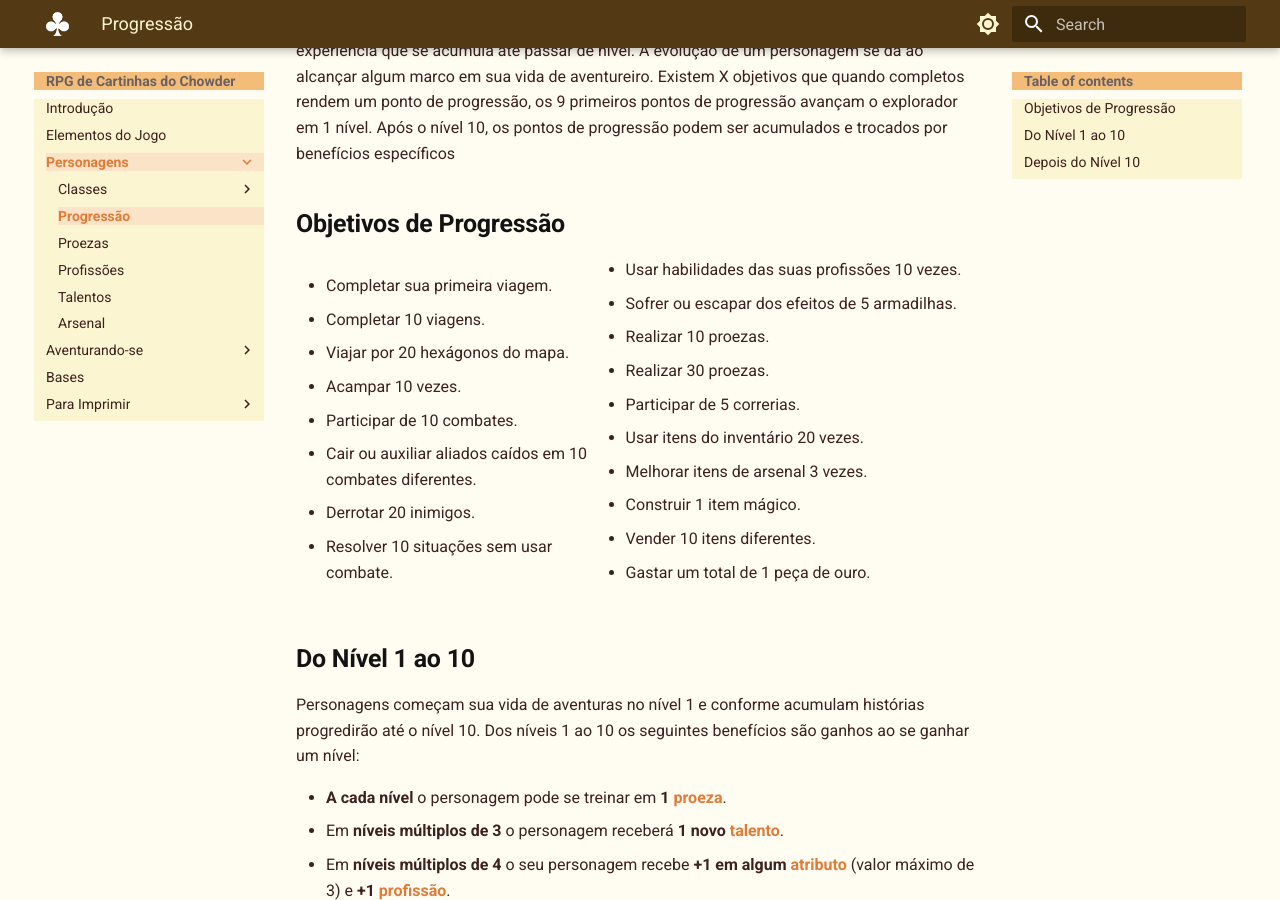
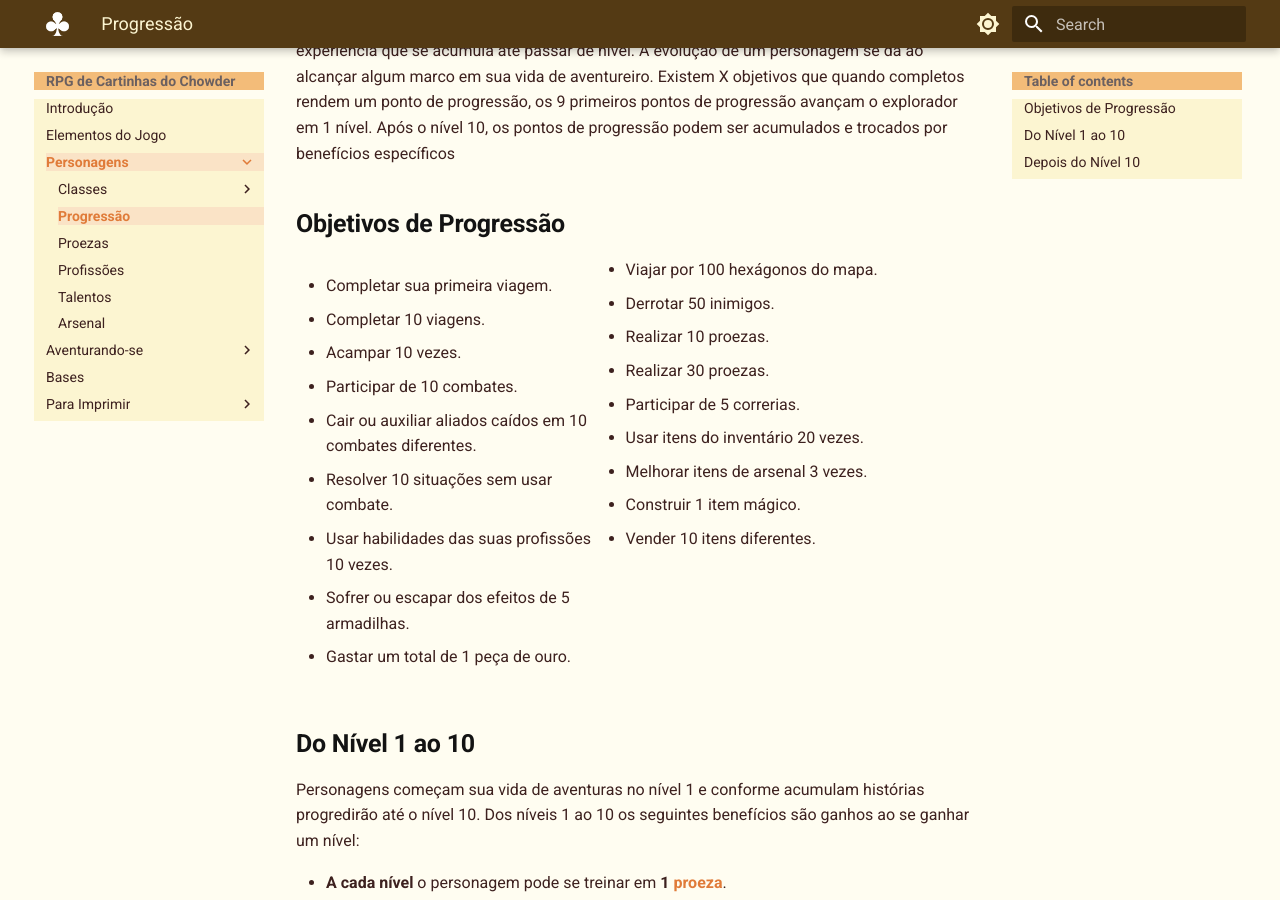
Before and after one commit to JPChowder/ChowRPG, an MkDocs documentation site: the page built from docs/progressao.md, in a window 1280 px wide and 900 px high, scrolled down 207 px. Built offline with MkDocs 1.6.1 and Material for MkDocs 9.7.7, drawn with Linux system fonts in a browser that asks for light colours.

Commit message:
feat(progressão): progresão rebalanceada em algumas missões

```diff
--- a/docs/progressao.md
+++ b/docs/progressao.md
@@ -6,18 +6,19 @@ Diferente de RPGs tradicionais, a progressão nesse jogo não é feita através
 /// html | div[style='float: left; width: 45%;']
 - Completar sua primeira viagem.
 - Completar 10 viagens.
-- Viajar por 20 hexágonos do mapa.
 - Acampar 10 vezes.
 - Participar de 10 combates.
 - Cair ou auxiliar aliados caídos em 10 combates diferentes.
-- Derrotar 20 inimigos.
 - Resolver 10 situações sem usar combate.
+- Usar habilidades das suas profissões 10 vezes.
+- Sofrer ou escapar dos efeitos de 5 armadilhas.
+- Gastar um total de 1 peça de ouro.
 ///
 
 /// html | div[style='float: right;width: 45%;']
 ///
-- Usar habilidades das suas profissões 10 vezes.
-- Sofrer ou escapar dos efeitos de 5 armadilhas.
+- Viajar por 100 hexágonos do mapa.
+- Derrotar 50 inimigos.
 - Realizar 10 proezas.
 - Realizar 30 proezas.
 - Participar de 5 correrias.
```
Also changed, not shown: other parts of docs/progressao.md (+0 -1 lines).
